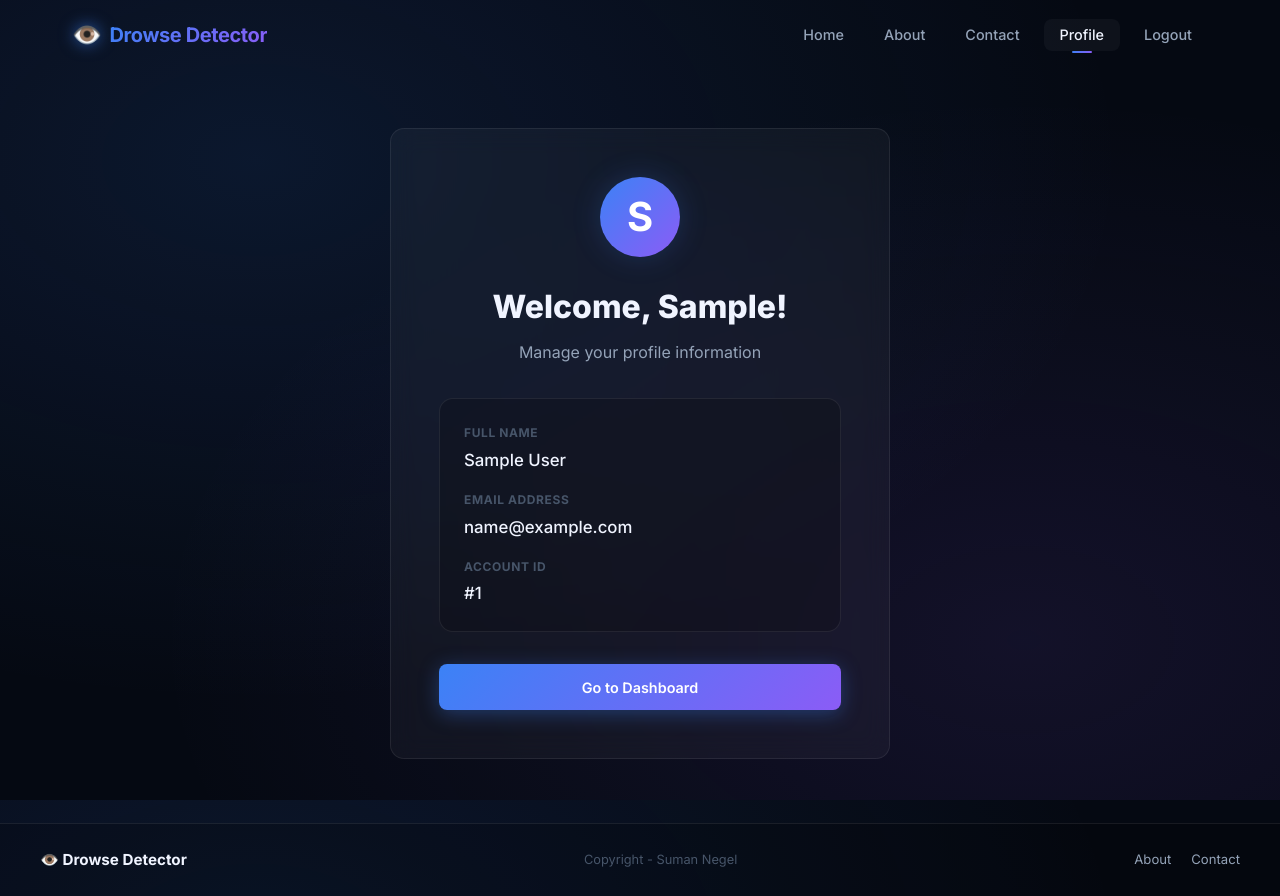
After one commit to sumanxgit11/drowse_detector, a Flask app: page /profile in a window 1280 px wide. The commit adds this page. Run offline with Flask 3, Linux system fonts and the light colour scheme; the visitor is signed in with stand-in values (Sample User, id 1).

Commit message:
feat: add user profile page, switch to Neon database, and clean up repository

```diff
--- a/app.py
+++ b/app.py
@@ -1,11 +1,14 @@
 import os
+from dotenv import load_dotenv
 from flask import Flask, render_template, redirect, url_for, flash, request
 from flask_login import LoginManager, login_user, logout_user, login_required, current_user
 from db_models import db, User
 
+load_dotenv()
+
 app = Flask(__name__)
-app.config['SECRET_KEY'] = 'fc8c34fbc87af8172df8942b'  # Random secret key
-app.config['SQLALCHEMY_DATABASE_URI'] = 'sqlite:///site.db'
+app.config['SECRET_KEY'] = os.getenv('SECRET_KEY', 'fc8c34fbc87af8172df8942b')
+app.config['SQLALCHEMY_DATABASE_URI'] = os.getenv('DATABASE_URL', 'sqlite:///site.db')
 app.config['SQLALCHEMY_TRACK_MODIFICATIONS'] = False
 
 db.init_app(app)
@@ -34,6 +37,11 @@ def about():
 @app.route("/contact")
 def contact():
     return render_template("contact.html")
+
+@app.route("/profile")
+@login_required
+def profile():
+    return render_template("profile.html")
 
 # ─── Auth Routes ─────────────────────────────────────────────────────────────
 @app.route("/signup", methods=['GET', 'POST'])
@@ -98,4 +106,4 @@ if __name__ == "__main__":
     print("\n  Drowsiness Detector Web Server starting...")
     print("  Serving frontend UI (MediaPipe runs in browser)")
     print("   Open http://127.0.0.1:5000 in your browser\n")
-    app.run(debug=False, host="0.0.0.0", port=5000)
+    app.run(debug=True, host="0.0.0.0", port=5000)
--- a/requirements.txt
+++ b/requirements.txt
@@ -4,3 +4,5 @@ Flask-SQLAlchemy==3.1.1
 Flask-Login==0.6.3
 email-validator==2.1.0.post1
 Werkzeug==3.0.1
+psycopg2-binary==2.9.9
+python-dotenv==1.0.1
--- a/templates/about.html
+++ b/templates/about.html
@@ -28,6 +28,7 @@
         <li><a href="/about" class="nav-link active">About</a></li>
         <li><a href="/contact" class="nav-link">Contact</a></li>
         {% if current_user.is_authenticated %}
+        <li><a href="/profile" class="nav-link">Profile</a></li>
         <li><a href="/logout" class="nav-link">Logout</a></li>
         {% else %}
         <li><a href="/login" class="nav-link">Login</a></li>
--- a/templates/contact.html
+++ b/templates/contact.html
@@ -28,6 +28,7 @@
         <li><a href="/about" class="nav-link">About</a></li>
         <li><a href="/contact" class="nav-link active">Contact</a></li>
         {% if current_user.is_authenticated %}
+        <li><a href="/profile" class="nav-link">Profile</a></li>
         <li><a href="/logout" class="nav-link">Logout</a></li>
         {% else %}
         <li><a href="/login" class="nav-link">Login</a></li>
--- a/templates/home.html
+++ b/templates/home.html
@@ -27,6 +27,7 @@
         <li><a href="/about" class="nav-link">About</a></li>
         <li><a href="/contact" class="nav-link">Contact</a></li>
         {% if current_user.is_authenticated %}
+        <li><a href="/profile" class="nav-link">Profile</a></li>
         <li><a href="/logout" class="nav-link">Logout</a></li>
         {% else %}
         <li><a href="/login" class="nav-link">Login</a></li>
--- a/templates/login.html
+++ b/templates/login.html
@@ -125,6 +125,7 @@
         <li><a href="/about" class="nav-link">About</a></li>
         <li><a href="/contact" class="nav-link">Contact</a></li>
         {% if current_user.is_authenticated %}
+        <li><a href="/profile" class="nav-link">Profile</a></li>
         <li><a href="/logout" class="nav-link">Logout</a></li>
         {% else %}
         <li><a href="/login" class="nav-link active">Login</a></li>
--- /dev/null
+++ b/templates/profile.html
@@ -0,0 +1,171 @@
+<!DOCTYPE html>
+<html lang="en">
+<head>
+  <meta charset="UTF-8"/>
+  <meta name="viewport" content="width=device-width, initial-scale=1.0"/>
+  <title>User Profile – Drowse Detector</title>
+  <link rel="preconnect" href="https://fonts.googleapis.com"/>
+  <link href="https://fonts.googleapis.com/css2?family=Inter:wght@300;400;500;600;700;800&display=swap" rel="stylesheet"/>
+  <link rel="stylesheet" href="{{ url_for('static', filename='css/style.css') }}"/>
+  <style>
+    .profile-container {
+      min-height: 80vh;
+      display: flex;
+      align-items: center;
+      justify-content: center;
+      padding: 8rem 1rem 4rem;
+    }
+    .profile-card {
+      width: 100%;
+      max-width: 500px;
+      padding: 3rem;
+      text-align: center;
+    }
+    .profile-avatar {
+      width: 80px;
+      height: 80px;
+      border-radius: 50%;
+      background: var(--gradient-brand);
+      color: #fff;
+      display: flex;
+      align-items: center;
+      justify-content: center;
+      font-size: 2.5rem;
+      font-weight: 700;
+      margin: 0 auto 1.5rem;
+      box-shadow: var(--shadow-glow);
+    }
+    .profile-title {
+      font-size: 2rem;
+      font-weight: 800;
+      margin-bottom: 0.5rem;
+      color: var(--text-primary);
+    }
+    .profile-email {
+      color: var(--text-secondary);
+      font-size: 1rem;
+      margin-bottom: 2rem;
+    }
+    .profile-info {
+      background: rgba(0,0,0,0.2);
+      border: 1px solid var(--border-glass);
+      border-radius: var(--radius-md);
+      padding: 1.5rem;
+      text-align: left;
+      margin-bottom: 2rem;
+    }
+    .info-row {
+      display: flex;
+      flex-direction: column;
+      margin-bottom: 1rem;
+    }
+    .info-row:last-child { margin-bottom: 0; }
+    .info-label { font-size: 0.75rem; color: var(--text-muted); text-transform: uppercase; letter-spacing: 0.05em; font-weight: 700; margin-bottom: 0.3rem;}
+    .info-value { font-size: 1.05rem; font-weight: 500; color: var(--text-primary); }
+  </style>
+</head>
+<body>
+
+  <!-- ── Navbar ── -->
+  <nav class="navbar" id="navbar">
+    <div class="nav-container">
+      <a href="/" class="nav-brand">
+        <span class="brand-icon">👁️</span>
+        <span class="brand-text">Drowse Detector</span>
+      </a>
+      <ul class="nav-links">
+        <li class="menu-header">
+          <span class="menu-title">Menu</span>
+          <button class="close-menu" id="closeMenu" aria-label="Close menu">&times;</button>
+        </li>
+        <li><a href="/" class="nav-link">Home</a></li>
+        <li><a href="/about" class="nav-link">About</a></li>
+        <li><a href="/contact" class="nav-link">Contact</a></li>
+        {% if current_user.is_authenticated %}
+        <li><a href="/profile" class="nav-link active">Profile</a></li>
+        <li><a href="/logout" class="nav-link">Logout</a></li>
+        {% else %}
+        <li><a href="/login" class="nav-link">Login</a></li>
+        <li><a href="/signup" class="nav-link">Sign Up</a></li>
+        {% endif %}
+      </ul>
+      <button class="hamburger" id="hamburger" aria-label="Toggle menu">
+        <span></span><span></span><span></span>
+      </button>
+    </div>
+  </nav>
+
+  <!-- Flash Messages -->
+  <div class="flash-messages">
+    {% with messages = get_flashed_messages(with_categories=true) %}
+      {% if messages %}
+        {% for category, message in messages %}
+          <div class="flash-message flash-{{ category }}">
+            <span>{{ message }}</span>
+            <span style="cursor:pointer;opacity:0.7;padding-left:1rem;font-size:1.2rem;" onclick="this.parentElement.style.display='none'">&times;</span>
+          </div>
+        {% endfor %}
+      {% endif %}
+    {% endwith %}
+  </div>
+
+  <section class="profile-container">
+    <div class="glass-card profile-card">
+      <div class="profile-avatar">{{ current_user.name[0] | upper }}</div>
+      <h1 class="profile-title">Welcome, {{ current_user.name.split(' ')[0] }}!</h1>
+      <p class="profile-email">Manage your profile information</p>
+
+      <div class="profile-info">
+        <div class="info-row">
+          <span class="info-label">Full Name</span>
+          <span class="info-value">{{ current_user.name }}</span>
+        </div>
+        <div class="info-row">
+          <span class="info-label">Email Address</span>
+          <span class="info-value">{{ current_user.email }}</span>
+        </div>
+        <div class="info-row">
+          <span class="info-label">Account ID</span>
+          <span class="info-value">#{{ current_user.id }}</span>
+        </div>
+      </div>
+
+      <a href="/" class="btn btn-start" style="width:100%">Go to Dashboard</a>
+    </div>
+  </section>
+
+  <!-- ── Footer ── -->
+  <footer class="footer">
+    <div class="footer-inner">
+      <span class="footer-brand">👁️ Drowse Detector</span>
+      <span class="footer-copy">Copyright - Suman Negel</span>
+      <div class="footer-links">
+        <a href="/about">About</a>
+        <a href="/contact">Contact</a>
+      </div>
+    </div>
+  </footer>
+
+  <script>
+    function toggleMobileMenu() {
+      const nav = document.querySelector('.nav-links');
+      if (!nav) return;
+      const isOpen = nav.classList.toggle('open');
+      if (isOpen) {
+        document.documentElement.classList.add('no-scroll');
+        document.body.classList.add('no-scroll');
+      } else {
+        document.documentElement.classList.remove('no-scroll');
+        document.body.classList.remove('no-scroll');
+      }
+    }
+    const ham = document.getElementById('hamburger');
+    const closeBtn = document.getElementById('closeMenu');
+    if (ham) ham.addEventListener('click', toggleMobileMenu);
+    if (closeBtn) closeBtn.addEventListener('click', toggleMobileMenu);
+    window.addEventListener('scroll', () => {
+      document.getElementById('navbar').classList.toggle('scrolled', window.scrollY > 50);
+    });
+  </script>
+</body>
+</html>
--- a/templates/signup.html
+++ b/templates/signup.html
@@ -125,6 +125,7 @@
         <li><a href="/about" class="nav-link">About</a></li>
         <li><a href="/contact" class="nav-link">Contact</a></li>
         {% if current_user.is_authenticated %}
+        <li><a href="/profile" class="nav-link">Profile</a></li>
         <li><a href="/logout" class="nav-link">Logout</a></li>
         {% else %}
         <li><a href="/login" class="nav-link">Login</a></li>
```
Also changed, not shown: rename_brand.py (deleted, +0 -22 lines), 1 other file.
